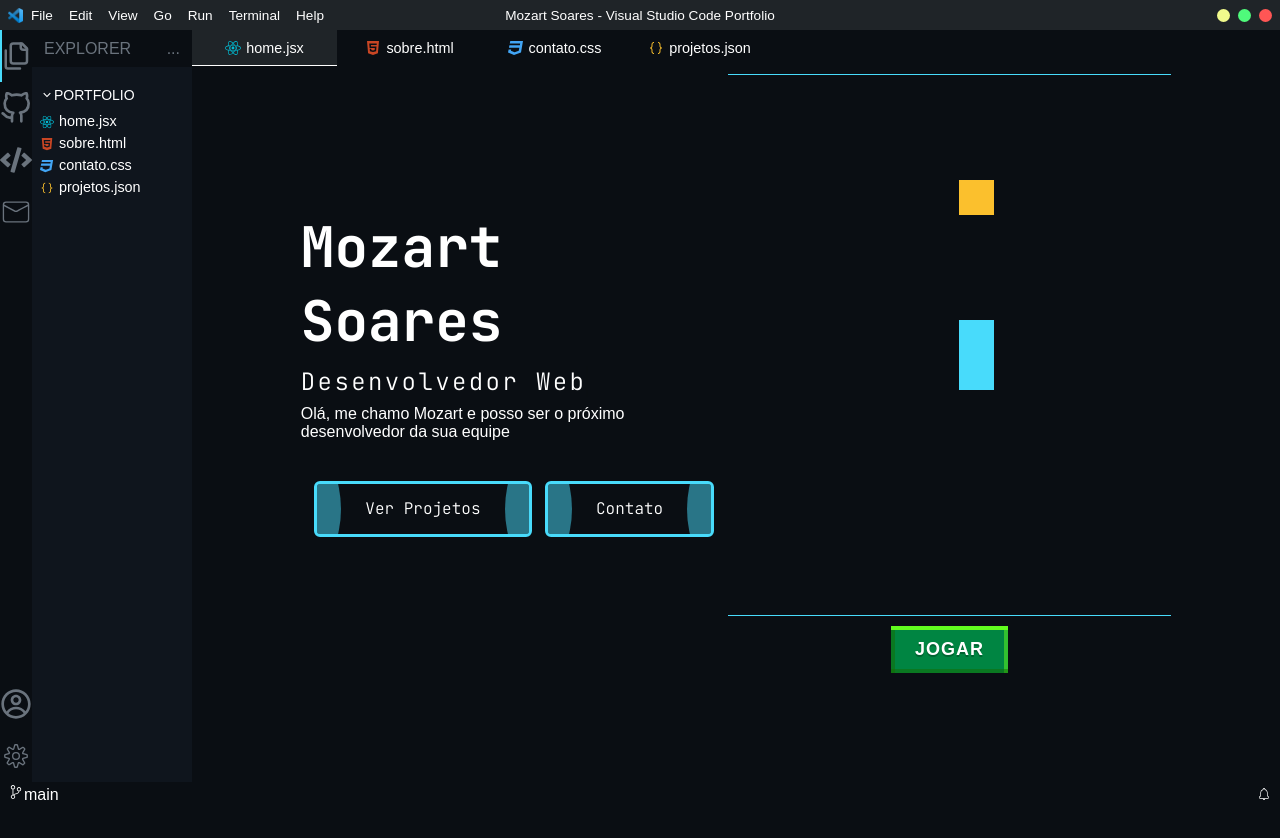
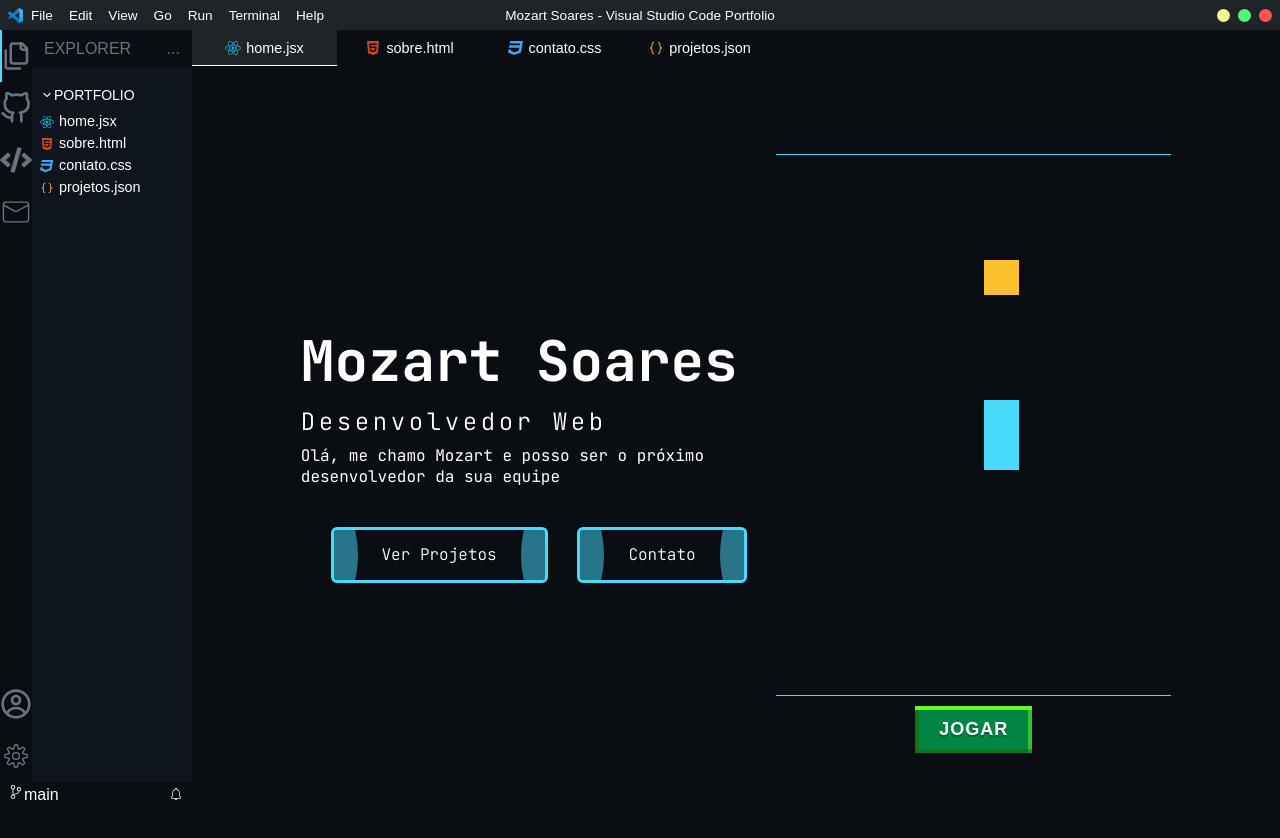
Before and after one commit to MozartSoares/portfolio-mozart-soares, a React (Vite) app: page / in a window 1280 px wide. Shown: the top 838 px of the page. Before the commit the page ends 806 px from the top, so only its background shows below. Built offline with nearby package versions, Linux system fonts and the light colour scheme; the HTML template or start-up script is replaced by a standard one.

Commit message:
-minor fixes

```diff
--- a/src/pages/Contact/index.tsx
+++ b/src/pages/Contact/index.tsx
@@ -1,4 +1,5 @@
 import ReCAPTCHA from 'react-google-recaptcha'
+import { useState } from 'react'
 
 import {
   ContactContainer,
@@ -9,6 +10,8 @@ import {
 import { FormButton } from '../../components/Buttons/styles'
 
 const Contact = () => {
+  const [capVal, setCapVal] = useState(null)
+
   return (
     <Wrapper>
       <ContactContainer>
@@ -82,8 +85,11 @@ const Contact = () => {
               rows={10}
             />
           </div>
-          <ReCAPTCHA sitekey="6Lcab2ApAAAAALUYYNHd0UvgIltUmLfD8PbGEVjP" />
-          <FormButton>Enviar</FormButton>
+          <ReCAPTCHA
+            onChange={(e) => setCapVal(e)}
+            sitekey="6Lcab2ApAAAAALUYYNHd0UvgIltUmLfD8PbGEVjP"
+          />
+          <FormButton disabled={!capVal}>Enviar</FormButton>
         </form>
       </FormContainer>
     </Wrapper>
--- a/src/pages/Contact/styles.ts
+++ b/src/pages/Contact/styles.ts
@@ -95,12 +95,12 @@ export const FormContainer = styled.div`
       margin-bottom: 0.5rem;
       text-transform: uppercase;
       letter-spacing: 2px;
-      font-size: large.8rem;
+      font-size: 0.8rem;
     }
 
     input,
     textarea {
-      border: 1px solid transparent;
+      border: 2px solid transparent;
       margin-bottom: 1.5rem;
       font-size: 1rem;
       padding: 0.75rem;
--- a/src/pages/Home/index.tsx
+++ b/src/pages/Home/index.tsx
@@ -5,15 +5,13 @@ import * as S from './styles'
 const Home = () => {
   return (
     <S.MainContainer>
-      <S.MainContentContainer>
       <S.TextContainer>
         <h1>Mozart Soares</h1>
-          <S.TypingDiv>
-            <h6>Desenvolvedor Web</h6>
-          </S.TypingDiv>
+        <h6>
+          <S.TypingDiv>Desenvolvedor Web</S.TypingDiv>
+        </h6>
         <p>
-            Olá, me chamo Mozart e posso ser o próximo desenvolvedor da sua
-            equipe
+          Olá, me chamo Mozart e posso ser o próximo desenvolvedor da sua equipe
         </p>
         <S.ButtonDiv>
           <Button to="/projects">
@@ -24,10 +22,7 @@ const Home = () => {
           </Button>
         </S.ButtonDiv>
       </S.TextContainer>
-        <div>
       <SnakeGame />
-        </div>
-      </S.MainContentContainer>
     </S.MainContainer>
   )
 }
--- a/src/pages/Home/styles.ts
+++ b/src/pages/Home/styles.ts
@@ -2,12 +2,12 @@ import styled from 'styled-components'
 import { colors } from '../../GlobalStyles'
 
 export const MainContainer = styled.main`
-  height: 100%;
+  max-width: 80%;
   width: 100%;
+  margin: 5rem auto;
   display: flex;
-  flex-direction: column;
-  align-items: start;
-  justify-content: space-around;
+  justify-content: space-between;
+  align-items: center;
 `
 export const TextContainer = styled.div`
   display: flex;
@@ -33,24 +33,27 @@ export const TextContainer = styled.div`
   }
 
   p {
+    font-family: 'JetBrains Mono', monospace;
     font-size: 1rem;
   }
 `
 export const TypingDiv = styled.div`
   overflow: hidden;
+  display: flex;
   border-right: 0.15em solid orange;
   white-space: nowrap;
   letter-spacing: 0.15em;
   animation:
-    typing 2s normal,
+    typing 2s ease-in-out,
     blink-caret 0.5s infinite;
+  font-family: 'JetBrains Mono', monospace;
 
   @keyframes typing {
     from {
       width: 0;
     }
     to {
-      width: 53.5%;
+      width: 100%;
     }
   }
 
@@ -65,17 +68,9 @@ export const TypingDiv = styled.div`
   }
 `
 
-export const MainContentContainer = styled.div`
-  width: 80%;
-  margin: 0 auto;
-  display: flex;
-  justify-content: space-between;
-  align-items: center;
-`
-
 export const ButtonDiv = styled.div`
   display: flex;
-  margin-top: 32px;
+  margin-top: 2rem;
   width: 100%;
   justify-content: space-evenly;
 `
```
Lines whose indentation alone changed are shown as unchanged.
